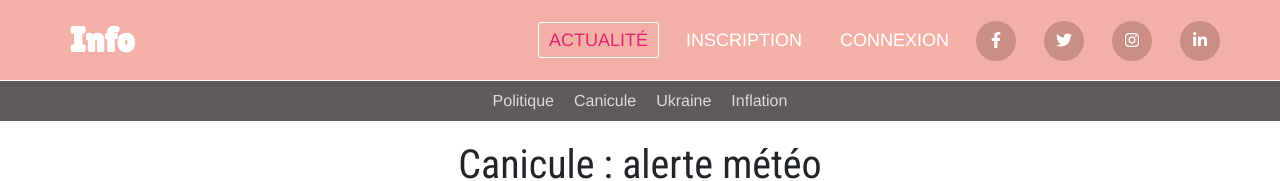
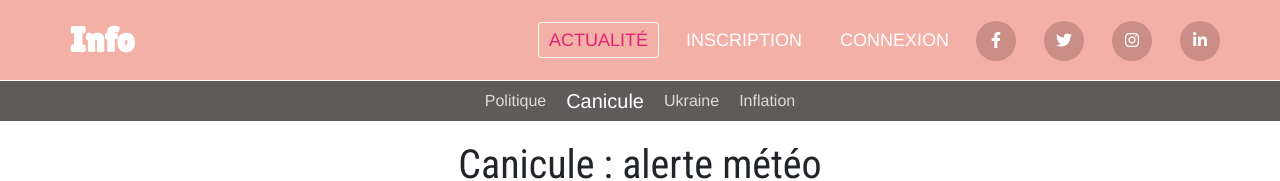
Before and after one commit to IvanMakarenko91/info, a React (Create React App) app: page /canicule in a window 1280 px wide. Shown: the top 181 px of the page. Built offline with nearby package versions, Linux system fonts and the light colour scheme.

Commit message:
Active link

```diff
--- a/src/App.css
+++ b/src/App.css
@@ -21,6 +21,23 @@ navbar {
   padding: 3px;
 }
 
+.first-photo {
+  width: 100%;
+  height: 400px;
+  cursor: pointer;
+}
+
+img {
+  width: 300px;
+  height: 200px;
+  cursor: pointer;
+}
+
+navbar .active {
+  color: white;
+  font-size: 20px;
+}
+
 @media screen and (max-width:359px) {
   navbar {
     flex-direction: column;
@@ -33,16 +50,9 @@ navbar {
   .separation {
     margin-top: 10px;
   }
+  img {
+    width: 250px;
+    height: 200px;
+    cursor: pointer;
+  }
 }
-
-.first-photo {
-  width: 100%;
-  height: 400px;
-  cursor: pointer;
-}
-
-img {
-  width: 300px;
-  height: 200px;
-  cursor: pointer;
-}
--- a/src/App.js
+++ b/src/App.js
@@ -2,17 +2,17 @@ import './App.css';
 // import Ukraine from './components/Ukraine';
 import Navbar from './components/Navbar';
 import Footer from './components/Footer';
-import { Outlet, Link } from "react-router-dom";
+import { Outlet, NavLink } from "react-router-dom";
 
 function App() {
   return (
     <div>
         <Navbar />
         <navbar>
-          <Link to="/politique" className='separation'>Politique</Link>
-          <Link to="/canicule" className='separation'>Canicule</Link>
-          <Link to="/ukraine" className='separation'>Ukraine</Link>
-          <Link to="/inflation" className='separation'>Inflation</Link>
+          <NavLink to="/politique" className='separation'>Politique</NavLink>
+          <NavLink to="/canicule" className='separation'>Canicule</NavLink>
+          <NavLink to="/ukraine" className='separation'>Ukraine</NavLink>
+          <NavLink to="/inflation" className='separation'>Inflation</NavLink>
         </navbar>
       <Outlet />
       <Footer />
```
